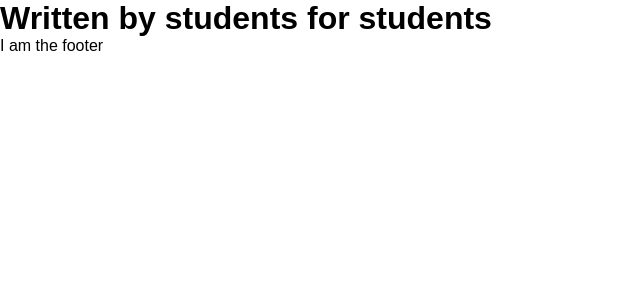
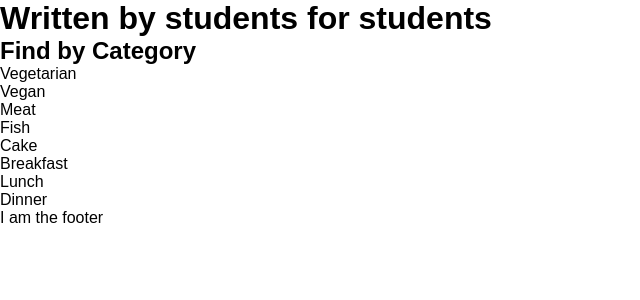
Before and after one commit to shibbled/student-mentor__recipes, a Flask app: page / in a window 1280 px wide. Shown: the part 39-339 px from the top of the page, without its empty margins (0-640 px from the left). Run offline with Flask 3, Linux system fonts and the light colour scheme.

Commit message:
Modified app.py and index.html to include categories

```diff
--- a/app.py
+++ b/app.py
@@ -4,11 +4,21 @@ app = Flask(__name__)
 
 @app.route('/')
 def index():
-    buttons = [
-        {"title": "Home", "url": "/"},
-        {"title": "Find by Category", "url": "/category"}
-    ]
-    return render_template('index.html', buttons=buttons)
+  buttons = [
+    {"title": "Home", "url": "/"},
+    {"title": "Find by Category", "url": "/category"}
+  ]
+  categories = [
+    "Vegetarian",
+    "Vegan",
+    "Meat",
+    "Fish",
+    "Cake",
+    "Breakfast",
+    "Lunch",
+    "Dinner",
+  ]
+  return render_template('index.html', buttons=buttons, categories=categories)
 
 if __name__ ==  "__main__":
-    app.run(debug = True)
+  app.run(debug = True)
--- a/templates/index.html
+++ b/templates/index.html
@@ -10,6 +10,10 @@
 <!-- Recommended -->
 
 <!-- Find by Category -->
+<h2>Find by Category</h2>
+{% for category in categories %}
+	<p>{{ category }}</p>
+{% endfor %}
 
 <!-- What's trending -->
 
```
